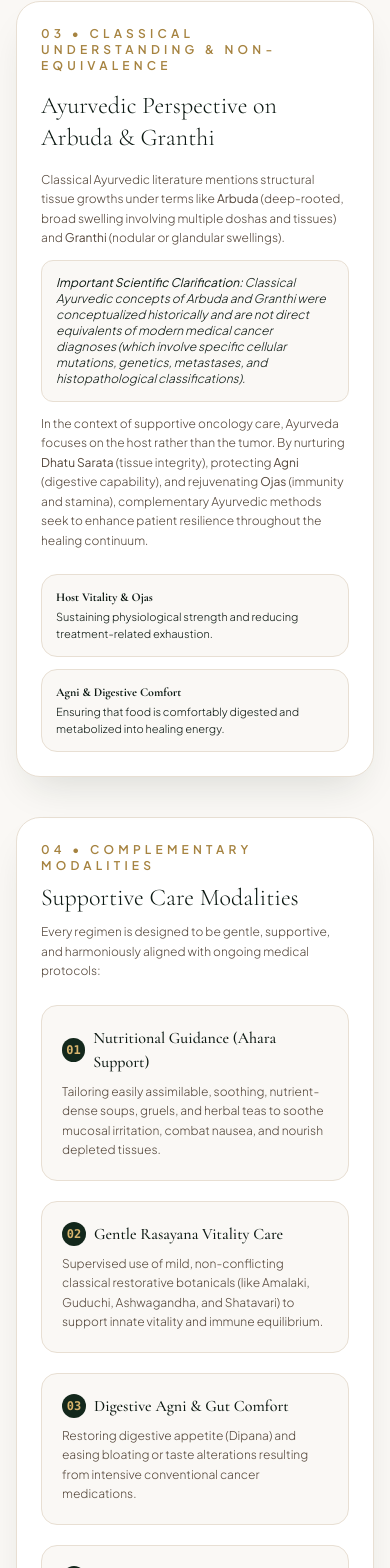
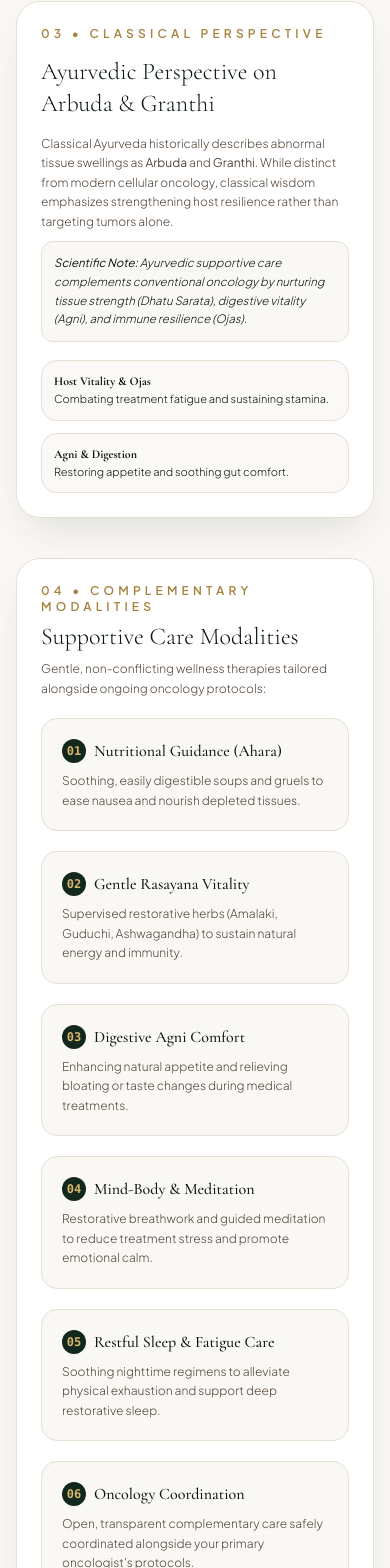
Before and after one commit to Shrikanthkk/sri-krishna-ayurvedic-, a React (Vite) app: page /treatments/cancer-treatment in a window 390 px wide. Shown: the part 6129-7697 px from the top of the page. Built offline with nearby package versions, Linux system fonts and the light colour scheme.

Commit message:
refactor: condense and streamline text in Arbuda/Granthi and Complementary Modalities sections

```diff
--- a/src/pages/treatments/CancerTreatment.jsx
+++ b/src/pages/treatments/CancerTreatment.jsx
@@ -61,28 +61,28 @@ export default function CancerTreatment({ onOpenBooking }) {
 
   const modalities = [
     {
-      name: "Nutritional Guidance (Ahara Support)",
-      desc: "Tailoring easily assimilable, soothing, nutrient-dense soups, gruels, and herbal teas to soothe mucosal irritation, combat nausea, and nourish depleted tissues."
+      name: "Nutritional Guidance (Ahara)",
+      desc: "Soothing, easily digestible soups and gruels to ease nausea and nourish depleted tissues."
     },
     {
-      name: "Gentle Rasayana Vitality Care",
-      desc: "Supervised use of mild, non-conflicting classical restorative botanicals (like Amalaki, Guduchi, Ashwagandha, and Shatavari) to support innate vitality and immune equilibrium."
+      name: "Gentle Rasayana Vitality",
+      desc: "Supervised restorative herbs (Amalaki, Guduchi, Ashwagandha) to sustain natural energy and immunity."
     },
     {
-      name: "Digestive Agni & Gut Comfort",
-      desc: "Restoring digestive appetite (Dipana) and easing bloating or taste alterations resulting from intensive conventional cancer medications."
+      name: "Digestive Agni Comfort",
+      desc: "Enhancing natural appetite and relieving bloating or taste changes during medical treatments."
     },
     {
-      name: "Mind-Body Relaxation & Meditation",
-      desc: "Gentle meditation, guided visualizations, and restorative breathwork that down-regulate sympathetic stress hormones and instill deep inner peace."
+      name: "Mind-Body & Meditation",
+      desc: "Restorative breathwork and guided meditation to reduce treatment stress and promote emotional calm."
     },
     {
-      name: "Restorative Sleep & Fatigue Care",
-      desc: "Therapeutic regimens aimed at easing treatment-induced insomnia, physical exhaustion, and restlessness to optimize nighttime cellular repair."
+      name: "Restful Sleep & Fatigue Care",
+      desc: "Soothing nighttime regimens to alleviate physical exhaustion and support deep restorative sleep."
     },
     {
-      name: "Integrative Oncology Coordination",
-      desc: "Open communication encouraging patients to keep their primary oncologists informed of all complementary Ayurvedic lifestyle and wellness measures."
+      name: "Oncology Coordination",
+      desc: "Open, transparent complementary care safely coordinated alongside your primary oncologist's protocols."
     }
   ];
 
@@ -277,34 +277,31 @@ export default function CancerTreatment({ onOpenBooking }) {
 
           {/* Right: Ayurvedic Perspective */}
           <div className="lg:col-span-7 bg-white p-6 sm:p-8 rounded-3xl border border-earth-200 shadow-elevated space-y-4 flex flex-col justify-between">
-            <div className="space-y-4">
+            <div className="space-y-3.5">
               <span className="text-xs uppercase tracking-ultra font-semibold text-brass-600 block">
-                03 • CLASSICAL UNDERSTANDING & NON-EQUIVALENCE
+                03 • CLASSICAL PERSPECTIVE
               </span>
               <h2 className="text-2xl sm:text-3xl font-serif text-forest-950 font-light">
                 Ayurvedic Perspective on Arbuda & Granthi
               </h2>
 
-              <div className="text-xs sm:text-sm text-earth-800 font-light leading-relaxed space-y-3">
+              <div className="text-xs sm:text-sm text-earth-800 font-light leading-relaxed space-y-2.5">
                 <p>
-                  Classical Ayurvedic literature mentions structural tissue growths under terms like <strong>Arbuda</strong> (deep-rooted, broad swelling involving multiple doshas and tissues) and <strong>Granthi</strong> (nodular or glandular swellings).
+                  Classical Ayurveda historically describes abnormal tissue swellings as <strong>Arbuda</strong> and <strong>Granthi</strong>. While distinct from modern cellular oncology, classical wisdom emphasizes strengthening host resilience rather than targeting tumors alone.
                 </p>
-                <p className="p-3.5 bg-cream-50 rounded-xl border border-earth-200 text-xs italic text-forest-950">
-                  <strong>Important Scientific Clarification:</strong> Classical Ayurvedic concepts of <em>Arbuda</em> and <em>Granthi</em> were conceptualized historically and are not direct equivalents of modern medical cancer diagnoses (which involve specific cellular mutations, genetics, metastases, and histopathological classifications).
-                </p>
-                <p>
-                  In the context of supportive oncology care, Ayurveda focuses on the host rather than the tumor. By nurturing <strong>Dhatu Sarata</strong> (tissue integrity), protecting <strong>Agni</strong> (digestive capability), and rejuvenating <strong>Ojas</strong> (immunity and stamina), complementary Ayurvedic methods seek to enhance patient resilience throughout the healing continuum.
+                <p className="p-3 bg-cream-50 rounded-xl border border-earth-200 text-[11.5px] italic text-forest-950">
+                  <strong>Scientific Note:</strong> Ayurvedic supportive care complements conventional oncology by nurturing tissue strength (<em>Dhatu Sarata</em>), digestive vitality (<em>Agni</em>), and immune resilience (<em>Ojas</em>).
                 </p>
               </div>
 
-              <div className="grid grid-cols-1 sm:grid-cols-2 gap-3 pt-2">
-                <div className="p-3.5 bg-cream-50 rounded-2xl border border-earth-200">
+              <div className="grid grid-cols-1 sm:grid-cols-2 gap-3 pt-1">
+                <div className="p-3 bg-cream-50/80 rounded-2xl border border-earth-200">
                   <strong className="text-forest-950 text-xs font-serif block">Host Vitality & Ojas</strong>
-                  <p className="text-[11px] text-earth-700 font-light mt-1">Sustaining physiological strength and reducing treatment-related exhaustion.</p>
+                  <p className="text-[11px] text-earth-700 font-light mt-0.5">Combating treatment fatigue and sustaining stamina.</p>
                 </div>
-                <div className="p-3.5 bg-cream-50 rounded-2xl border border-earth-200">
-                  <strong className="text-forest-950 text-xs font-serif block">Agni & Digestive Comfort</strong>
-                  <p className="text-[11px] text-earth-700 font-light mt-1">Ensuring that food is comfortably digested and metabolized into healing energy.</p>
+                <div className="p-3 bg-cream-50/80 rounded-2xl border border-earth-200">
+                  <strong className="text-forest-950 text-xs font-serif block">Agni & Digestion</strong>
+                  <p className="text-[11px] text-earth-700 font-light mt-0.5">Restoring appetite and soothing gut comfort.</p>
                 </div>
               </div>
             </div>
@@ -313,8 +310,8 @@ export default function CancerTreatment({ onOpenBooking }) {
         </div>
 
         {/* Section: Supportive Modalities */}
-        <div className="bg-white p-6 sm:p-8 rounded-3xl border border-earth-200 shadow-elevated mb-10 space-y-6">
-          <div className="space-y-2">
+        <div className="bg-white p-6 sm:p-8 rounded-3xl border border-earth-200 shadow-elevated mb-10 space-y-5">
+          <div className="space-y-1.5">
             <span className="text-xs uppercase tracking-ultra font-semibold text-brass-600 block">
               04 • COMPLEMENTARY MODALITIES
             </span>
@@ -322,7 +319,7 @@ export default function CancerTreatment({ onOpenBooking }) {
               Supportive Care Modalities
             </h2>
             <p className="text-earth-800 text-xs sm:text-sm font-light leading-relaxed">
-              Every regimen is designed to be gentle, supportive, and harmoniously aligned with ongoing medical protocols:
+              Gentle, non-conflicting wellness therapies tailored alongside ongoing oncology protocols:
             </p>
           </div>
 
```
